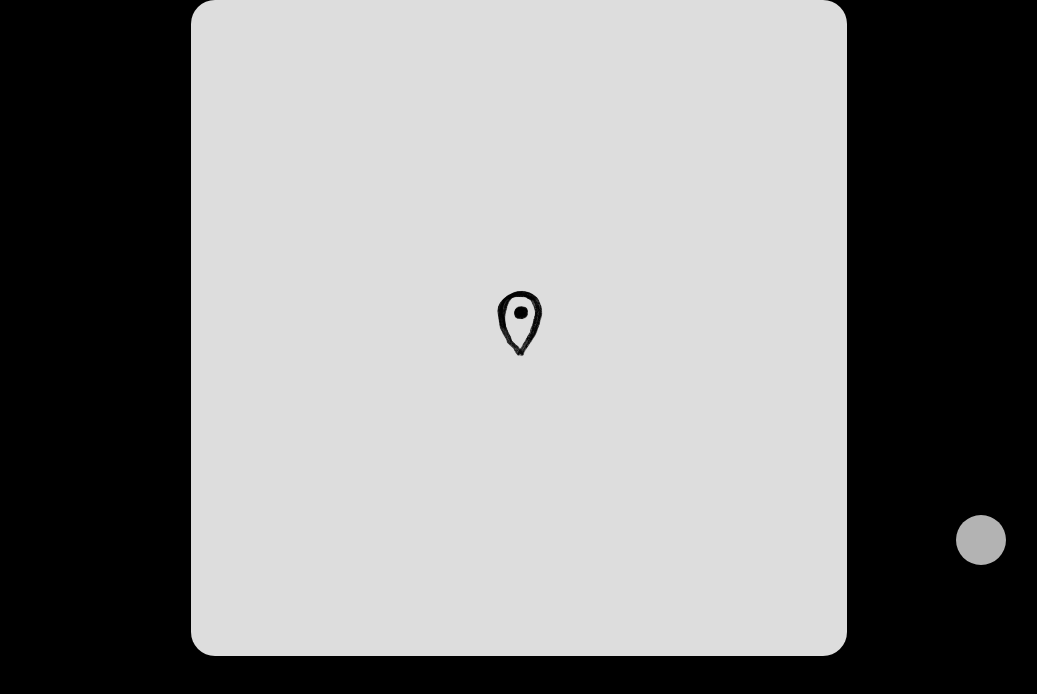
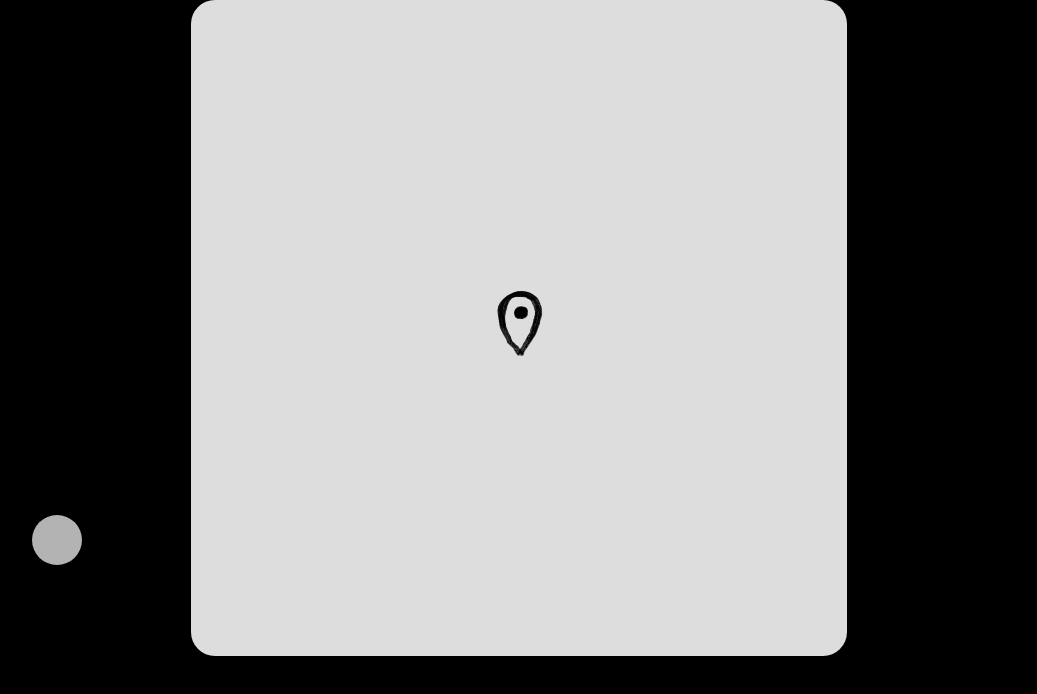
Before and after one commit to FRAMEllARCHIVE/SPRITES, a plain HTML site: page index.html in a window 1280 px wide. Shown: the whole page, without its empty margins (121-1158 px from the left). Drawn offline with Linux system fonts and the light colour scheme.

Commit message:
Update index.html

```diff
--- a/index.html
+++ b/index.html
@@ -90,7 +90,7 @@
         #joypad {
             position: absolute;
             bottom: 10%;
-            right: 10%;
+            left: 10%;
             width: 100px;
             height: 100px;
             border-radius: 50%;
```
